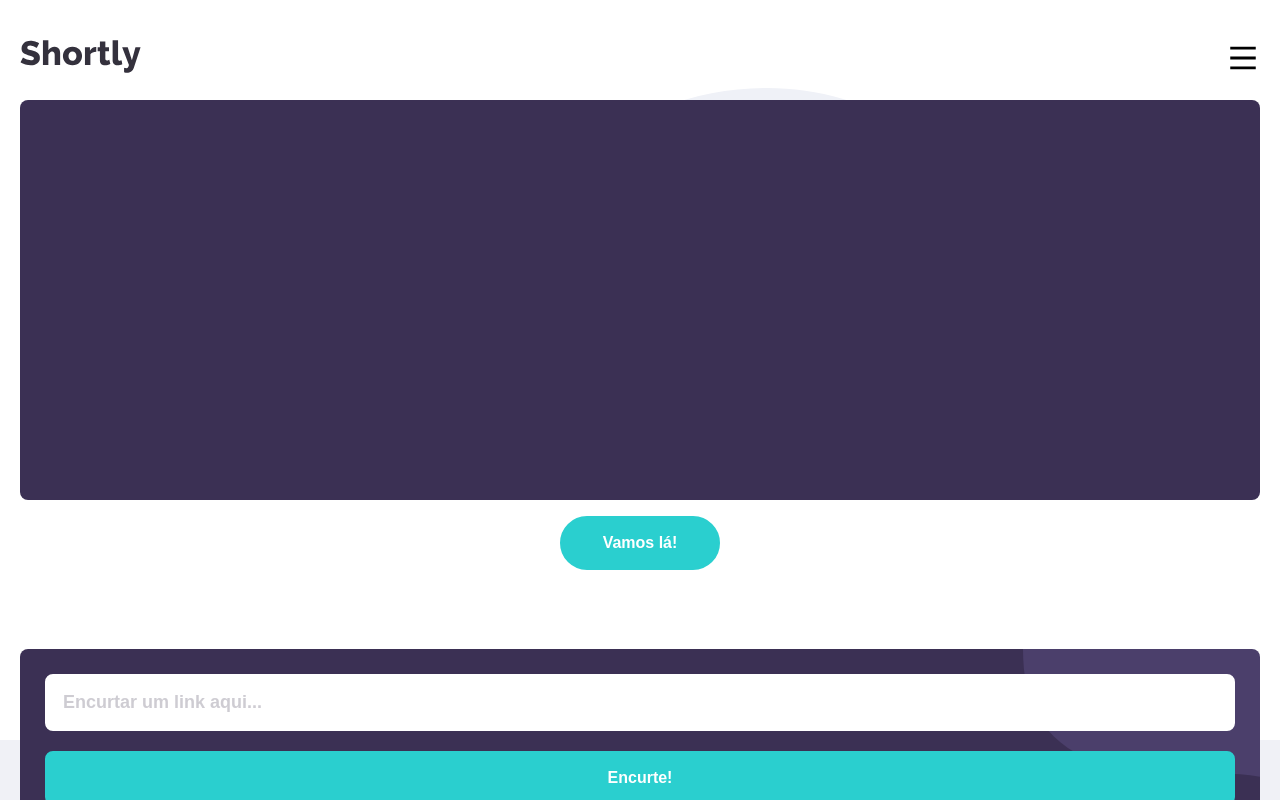
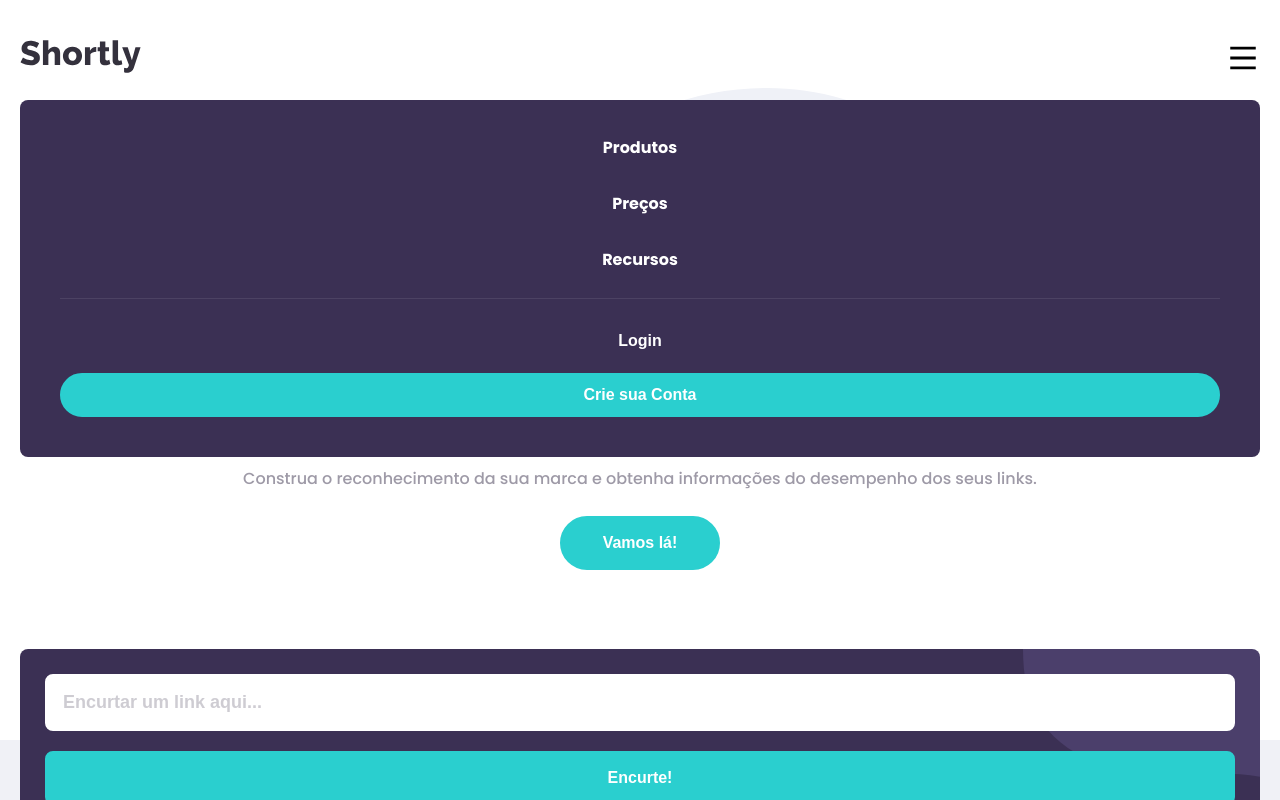
Before and after one commit to Salv-Dev/shortly, a React (Create React App) app: page / in a window 1280 px wide. Shown: the top 800 px of the page. Built offline with nearby package versions, Linux system fonts and the light colour scheme.

Commit message:
adiciona a lista do menu, seção de login e algumas alterações nos componentes Link, Button e Footer

```diff
--- a/src/components/atoms/Button/index.tsx
+++ b/src/components/atoms/Button/index.tsx
@@ -2,13 +2,14 @@ import React from 'react';
 import { Container } from './styles';
 
 interface Props {
-  variant?: 'rounded' | 'squared',
+  variant?: 'rounded' | 'squared' | 'rounded-ghost',
+  style?: React.CSSProperties,
   children: React.ReactNode
 }
 
-const Button = ({ children, variant } : Props) => {
+const Button = ({ children, variant, style } : Props) => {
   return (
-    <Container variant={variant}>
+    <Container variant={variant} style={style}>
         { children }
     </Container>
   );
--- a/src/components/atoms/Button/styles.ts
+++ b/src/components/atoms/Button/styles.ts
@@ -5,8 +5,22 @@ interface Props {
 }
 
 export const Container = styled.button<Props>`
-    border: 3px solid ${props => props.theme.palette.primary.light.accent};
-    background-color: ${props => props.theme.palette.primary.light.accent};
+    border: 3px solid ${props => {
+                        switch(props.variant) {
+                            case 'rounded-ghost' :
+                                return 'transparent';
+                            default :
+                                return props.theme.palette.primary.light.accent;
+                        }
+                    }};
+    background-color: ${props => {
+                        switch(props.variant) {
+                            case 'rounded-ghost' :
+                                return 'transparent';
+                            default :
+                                return props.theme.palette.primary.light.accent;
+                        }
+                    }};
     color: ${props => props.theme.palette.common.white};
     padding: 15px 40px;
     font-size: 1rem;
@@ -17,15 +31,18 @@ export const Container = styled.button<Props>`
                                 return '30px';
                             case 'squared' :
                                 return '0px';
+                            case 'rounded-ghost' :
+                                return '30px';
                             default :
                                 return props.theme.borderRadius;
                         }
                     }};
     cursor: pointer;
-    transition: opacity .2s ease-in-out;
+    transition: all .2s ease-in-out;
 
     &:active,
     &:hover {
         opacity: .7;
+
     }
 `;
--- a/src/components/atoms/Link/index.tsx
+++ b/src/components/atoms/Link/index.tsx
@@ -5,12 +5,13 @@ interface Props extends React.AnchorHTMLAttributes<HTMLAnchorElement>{
     style?: React.CSSProperties,
     hoverColor?: string,
     activeColor?: string,
+    color?: string,
     children: React.ReactNode
 }
 
-const Link = ({children, hoverColor, activeColor, target, ...props}:Props) => {
+const Link = ({children, hoverColor, activeColor, target, color, ...props}:Props) => {
   return (
-      <Container {...props} hoverColor={hoverColor} activeColor={activeColor} target={target || '_blank'}>
+      <Container {...props} hoverColor={hoverColor} activeColor={activeColor} color={color}  target={target || '_blank'}>
         {children}
       </Container>
   );
--- a/src/components/atoms/Link/styles.ts
+++ b/src/components/atoms/Link/styles.ts
@@ -2,13 +2,14 @@ import styled from 'styled-components';
 
 interface Props {
     hoverColor?: string,
-    activeColor?: string
+    activeColor?: string,
+    color?: string
 }
 
 export const Container = styled.a<Props>`
     font-size: 14px;
     text-decoration: none;
-    color: ${props => props.theme.palette.primary.light.text};
+    color: ${props => props.color ? props.color : props.theme.palette.primary.light.text};
     cursor: pointer;
     transition: color .2s ease-in-out;
 
--- a/src/components/molecules/MobileMenu/index.tsx
+++ b/src/components/molecules/MobileMenu/index.tsx
@@ -1,10 +1,47 @@
 import React from 'react';
+import List from '../../atoms/List';
+import Link from '../../atoms/Link';
+import Button from '../../atoms/Button';
 
-import { Container } from './styles';
+import { Container, Nav, Hr, ButtonGroup } from './styles';
 
 const MobileMenu: React.FC = () => {
   return (
-      <Container></Container>
+      <Container>
+          <Nav>
+            <List style={{ color: 'white', gap: '40px' }} align="center">
+                <li>
+                    <Link
+                        href="/"
+                        hoverColor="#2acfcf"
+                        color="white"
+                        style={{ fontSize: '16px', fontWeight: 'bold'}}
+                    >Produtos</Link>
+                </li>
+                <li>
+                    <Link
+                        href="/"
+                        hoverColor="#2acfcf"
+                        color="white"
+                        style={{ fontSize: '16px', fontWeight: 'bold'}}
+                    >Preços</Link>
+                </li>
+                <li>
+                    <Link
+                        href="/"
+                        hoverColor="#2acfcf"
+                        color="white"
+                        style={{ fontSize: '16px', fontWeight: 'bold'}}
+                    >Recursos</Link>
+                </li>
+            </List>
+            <Hr style={{ backgroundColor: '#4c4263'}}/>
+            <ButtonGroup>
+                <Button variant="rounded-ghost" style={{ padding: '10px 0'}}>Login</Button>
+                <Button variant="rounded" style={{ padding: '10px 0'}}>Crie sua Conta</Button>
+            </ButtonGroup>
+          </Nav>
+      </Container>
   );
 }
 
--- a/src/components/molecules/MobileMenu/styles.ts
+++ b/src/components/molecules/MobileMenu/styles.ts
@@ -1,13 +1,37 @@
 import styled from 'styled-components';
 
-export const Container = styled.nav`
+export const Container = styled.div`
+    position: fixed;
+    top: 0;
+    width: 100%;
+    height: 100vh;
+    background-color: transparent;
+    z-index: 2;
+`;
+
+export const Nav = styled.nav`
     position: absolute;
     top: 100px;
     left: 20px;
     right: 20px;
     display: flex;
     flex-direction: column;
-    height: 400px;
+    justify-content: center;
+    gap: 30px;
+    padding: 40px;
     background-color: ${props => props.theme.palette.common.violet};
     border-radius: ${props => props.theme.borderRadius};
 `;
+
+export const Hr = styled.div`
+    width: 100%;
+    height: 1px;
+    background-color: ${props => props.theme.palette.common.white};
+`;
+
+export const ButtonGroup = styled.div`
+    display: flex;
+    flex-direction: column;
+    gap: 10px;
+    margin-top: -10px;
+`;
--- a/src/components/organisms/Footer/index.tsx
+++ b/src/components/organisms/Footer/index.tsx
@@ -13,7 +13,7 @@ const Footer: React.FC = () => {
       <Container>
           <Logo href="/" svg={<LogoSVG />} fill="white" />
           <WrapperList>
-            <List title="Funcionalidades" style={{ color: 'white' }} align="center">
+            <List title="Produtos" style={{ color: 'white' }} align="center">
               <Link href="/" hoverColor="#2acfcf" ><li>Encurtador de Links</li></Link>
               <Link href="/" hoverColor="#2acfcf" ><li>Links de Marca</li></Link>
               <Link href="/" hoverColor="#2acfcf" ><li>Análise</li></Link>
```
